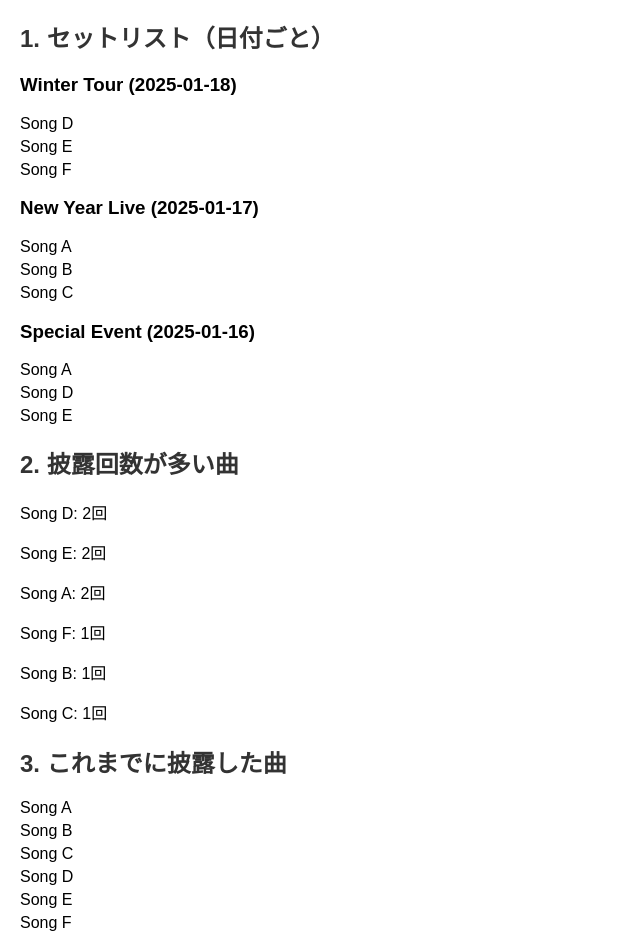
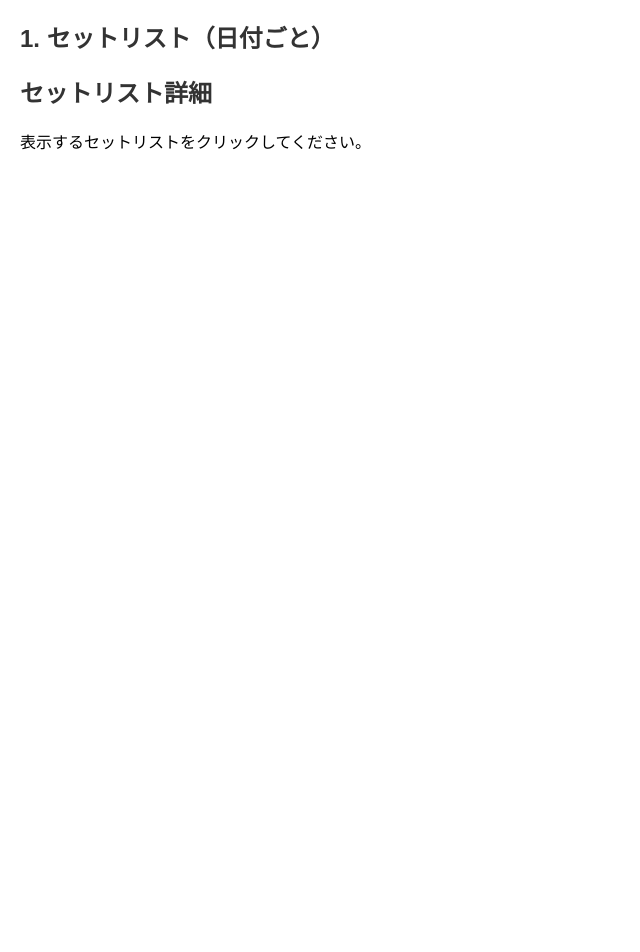
Before and after one commit to UA049/setlist-manager, a plain HTML site: page index.html in a window 1280 px wide. Shown: the part 61-1013 px from the top of the page, without its empty margins (0-640 px from the left). After the commit the page ends 800 px from the top, so only its background shows below. Drawn offline with Linux system fonts and the light colour scheme.

Commit message:
Update index.html

```diff
--- a/index.html
+++ b/index.html
@@ -9,7 +9,6 @@
         body {
             font-family: Arial, sans-serif;
             margin: 20px;
-            padding: 0;
         }
         h1, h2 {
             color: #333;
@@ -21,6 +20,13 @@
         li {
             margin: 5px 0;
         }
+        a {
+            text-decoration: none;
+            color: #007BFF;
+        }
+        a:hover {
+            text-decoration: underline;
+        }
     </style>
 </head>
 <body>
@@ -28,17 +34,14 @@
 
     <section>
         <h2>1. セットリスト（日付ごと）</h2>
-        <div id="sorted-setlists"></div>
+        <ul id="date-list"></ul>
     </section>
 
     <section>
-        <h2>2. 披露回数が多い曲</h2>
-        <div id="frequent-songs"></div>
-    </section>
-
-    <section>
-        <h2>3. これまでに披露した曲</h2>
-        <ul id="all-songs"></ul>
+        <h2>セットリスト詳細</h2>
+        <div id="setlist-details">
+            <p>表示するセットリストをクリックしてください。</p>
+        </div>
     </section>
 </body>
 </html>
```
